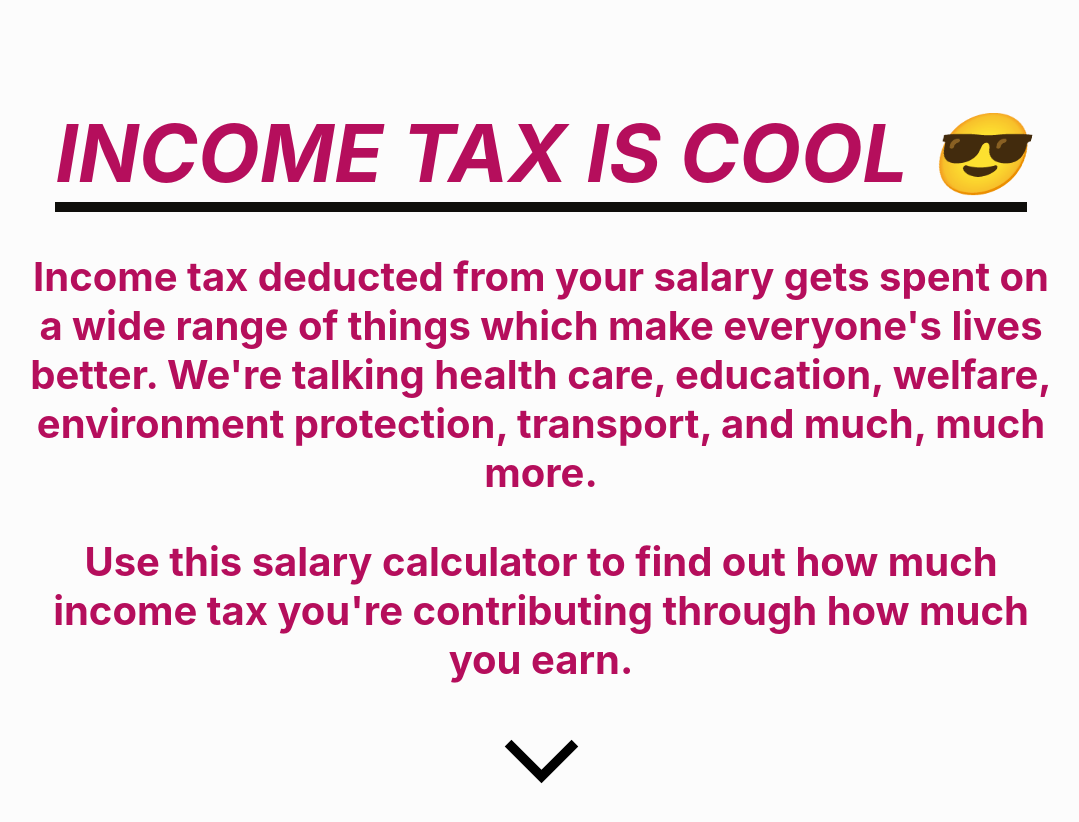
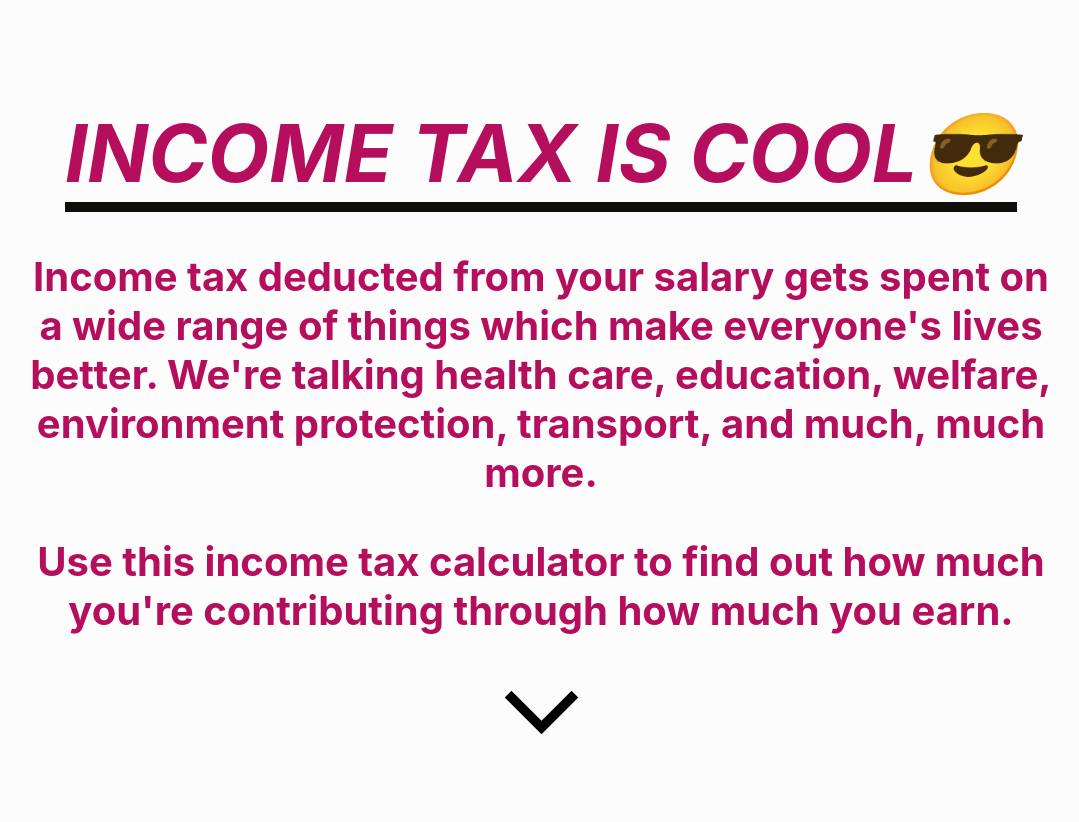
Before and after one commit to ameliejyc/tax-calculator, a React (Create React App) app: page / in a window 1280 px wide. Shown: the top 822 px of the page, without its empty margins (99-1178 px from the left). Built offline with nearby package versions, Linux system fonts and the light colour scheme.

Commit message:
Tiniest wording updates + add alt tags :boom:

```diff
--- a/src/components/calculatorPage/index.js
+++ b/src/components/calculatorPage/index.js
@@ -100,7 +100,7 @@ class CalculatorPage extends Component {
         <Breakdown>Break it down!</Breakdown>
         <Tilt>
           <a href="#info">
-            <Chevron src="chevron.svg" />
+            <Chevron alt="down arrow" src="chevron.svg" />
           </a>
         </Tilt>
       </Container>
--- a/src/components/landingPage/index.js
+++ b/src/components/landingPage/index.js
@@ -6,7 +6,7 @@ const LandingPage = () => {
   return (
     <Container>
       <Header>
-        INCOME TAX IS COOL{' '}
+        INCOME TAX IS COOL
         <span role="img" aria-label="cool emoji">
           😎
         </span>
@@ -18,12 +18,12 @@ const LandingPage = () => {
         more.
       </Subheader>
       <Subheader>
-        Use this salary calculator to find out how much income tax you're
-        contributing through how much you earn.
+        Use this income tax calculator to find out how much you're contributing
+        through how much you earn.
       </Subheader>
       <Tilt>
         <a href="#calculator">
-          <Chevron src="chevron.svg" />
+          <Chevron alt="down arrow" src="chevron.svg" />
         </a>
       </Tilt>
     </Container>
```
Also changed, not shown: 1 other file (tests, documents, lock files or other folders).
